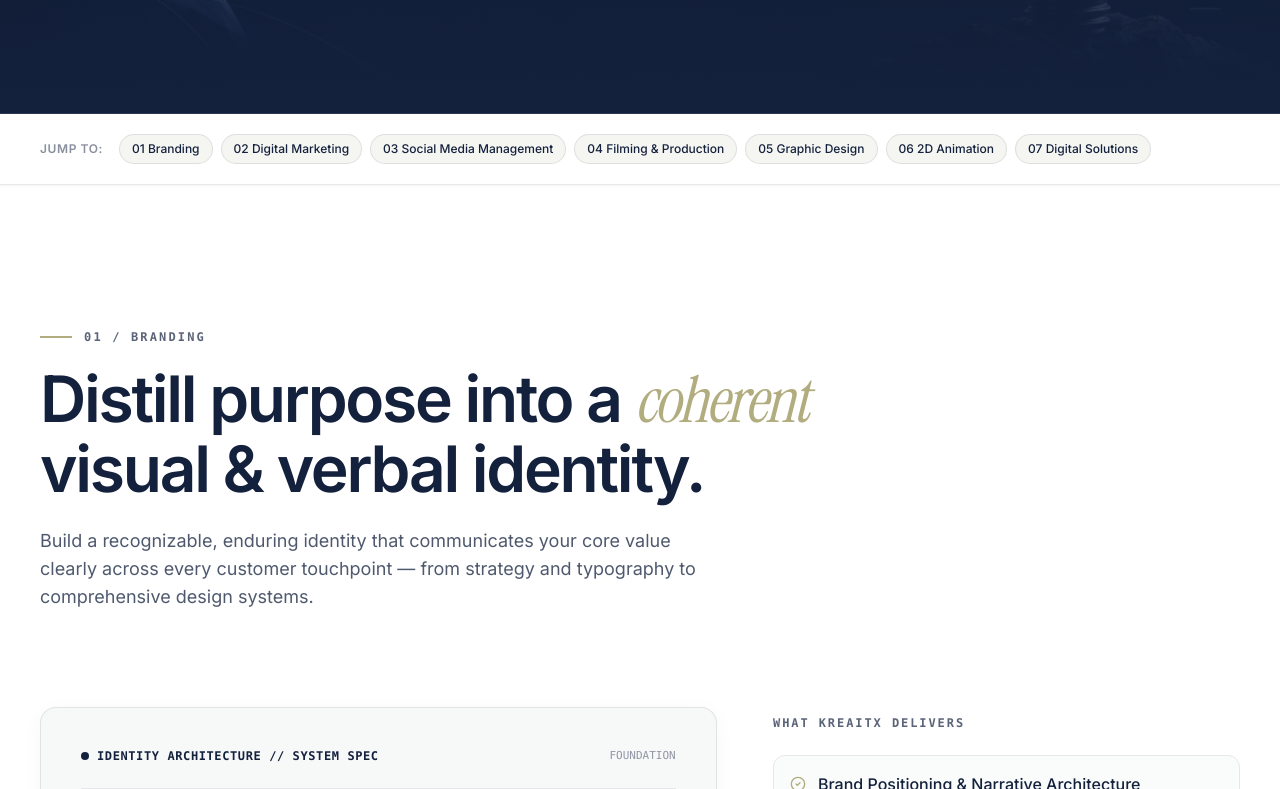
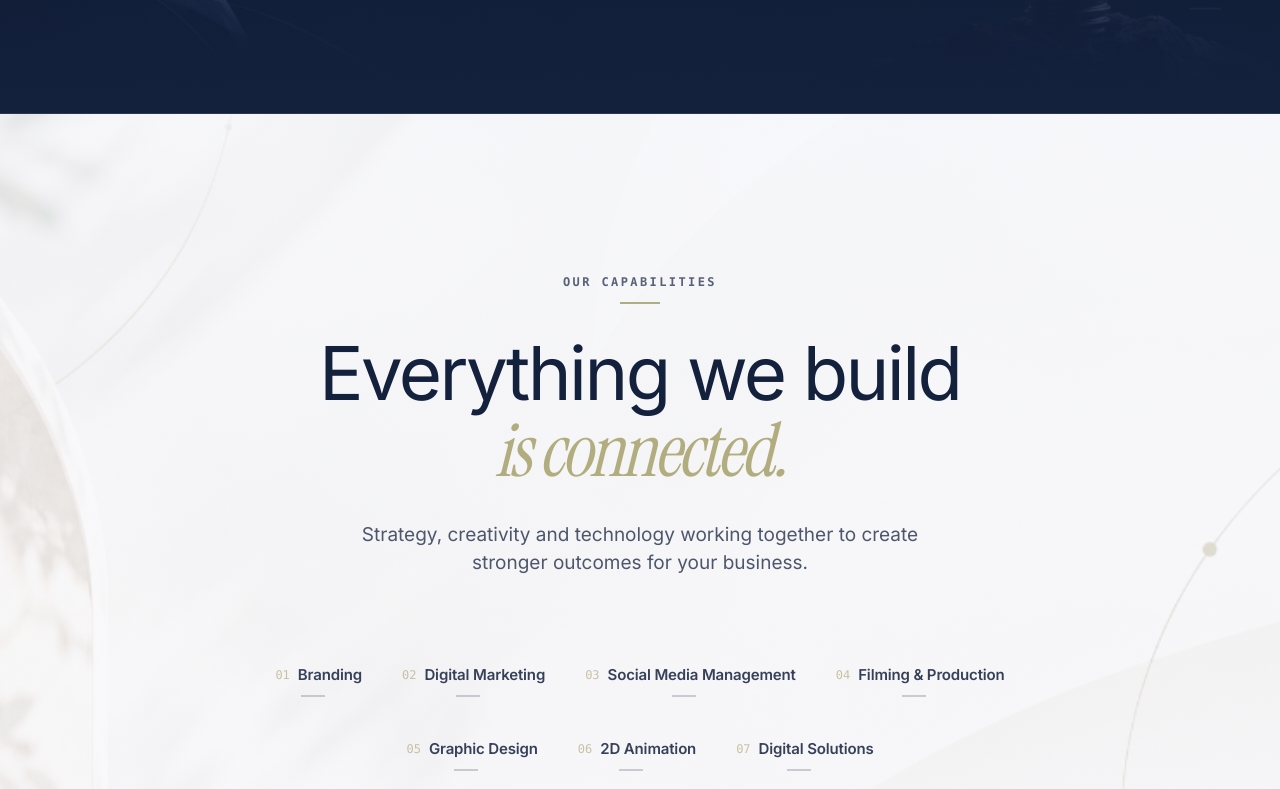
Before and after one commit to FaizaSami0007/KreaitX_By_Faiza, a Next.js app: page /solutions in a window 1280 px wide. Shown: the part 571-1360 px from the top of the page. Built offline with nearby package versions, Linux system fonts and the light colour scheme.

Commit message:
feat(solutions): add ConnectedCapabilitiesSection immediately after hero with custom architectural background and interactive service index

```diff
--- a/app/solutions/page.tsx
+++ b/app/solutions/page.tsx
@@ -8,6 +8,7 @@ import { Button } from "@/components/ui/Button";
 import { Reveal } from "@/components/ui/Reveal";
 import { BrandingSection } from "@/components/sections/BrandingSection";
 import { DigitalMarketingSection } from "@/components/sections/DigitalMarketingSection";
+import { ConnectedCapabilitiesSection } from "@/components/sections/ConnectedCapabilitiesSection";
 import { CTASection } from "@/components/sections/CTASection";
 import { servicesData } from "@/data/siteData";
 
@@ -61,7 +62,7 @@ export default function SolutionsPage() {
                   Start a Project
                 </Button>
                 <a
-                  href="#branding"
+                  href="#connected-capabilities"
                   className="inline-flex items-center justify-center px-6 py-3 min-h-[48px] rounded-full text-xs sm:text-sm font-medium text-[#F5F6F2] bg-white/10 hover:bg-white/20 border border-[#F5F6F2]/20 backdrop-blur-md transition-all duration-200 w-full sm:w-auto"
                 >
                   Explore All 7 Services ↓
@@ -72,25 +73,8 @@ export default function SolutionsPage() {
         </Container>
       </section>
 
-      {/* Quick Navigation Anchor Bar */}
-      <section className="bg-white border-b border-[#14213D]/10 py-4 sticky top-[65px] z-30 hidden md:block shadow-sm">
-        <Container size="default">
-          <div className="flex items-center gap-2 overflow-x-auto no-scrollbar py-1">
-            <span className="text-xs font-semibold uppercase tracking-wider text-[#14213D]/50 mr-2 shrink-0">
-              Jump to:
-            </span>
-            {servicesData.map((s) => (
-              <a
-                key={s.id}
-                href={`#${s.id}`}
-                className="px-3 py-1.5 rounded-full text-xs font-medium text-[#14213D] bg-[#F5F6F2] hover:bg-[#14213D] hover:text-[#F5F6F2] transition-all shrink-0 border border-[#14213D]/10"
-              >
-                {s.number} {s.title}
-              </a>
-            ))}
-          </div>
-        </Container>
-      </section>
+      {/* SECTION: CONNECTED CAPABILITIES (Immediately after Hero) */}
+      <ConnectedCapabilitiesSection />
 
       {/* SECTION 01: BRANDING */}
       <BrandingSection />
--- /dev/null
+++ b/components/sections/ConnectedCapabilitiesSection.tsx
@@ -0,0 +1,166 @@
+"use client";
+
+import React, { useState } from "react";
+import Image from "next/image";
+import Link from "next/link";
+import { ArrowDown } from "lucide-react";
+import { Container } from "@/components/ui/Container";
+import { Reveal } from "@/components/ui/Reveal";
+
+const capabilitiesList = [
+  { id: "branding", name: "Branding", href: "#branding", number: "01" },
+  { id: "digital-marketing", name: "Digital Marketing", href: "#digital-marketing", number: "02" },
+  { id: "social-media-management", name: "Social Media Management", href: "#social-media-management", number: "03" },
+  { id: "filming-production", name: "Filming & Production", href: "#filming-production", number: "04" },
+  { id: "graphic-design", name: "Graphic Design", href: "#graphic-design", number: "05" },
+  { id: "2d-animation", name: "2D Animation", href: "#2d-animation", number: "06" },
+  { id: "digital-solutions", name: "Digital Solutions", href: "#digital-solutions", number: "07" }
+];
+
+export const ConnectedCapabilitiesSection: React.FC = () => {
+  const [hoveredId, setHoveredId] = useState<string | null>(null);
+
+  return (
+    <section
+      id="connected-capabilities"
+      aria-labelledby="connected-capabilities-heading"
+      className="relative bg-[#F7F8FC] text-[#14213D] py-24 sm:py-32 lg:py-40 border-b border-[#14213D]/10 overflow-hidden flex items-center justify-center min-h-[720px] lg:min-h-[820px]"
+    >
+      {/* Background Architectural Artwork Layer */}
+      <div className="absolute inset-0 z-0 select-none pointer-events-none overflow-hidden">
+        <Image
+          src="/images/connected-capabilities-bg.png"
+          alt="KreaitX Connected Capabilities Studio Environment"
+          fill
+          priority
+          sizes="100vw"
+          className="object-cover object-center opacity-60 sm:opacity-75"
+        />
+        {/* Soft atmospheric gradient to ensure crisp, readable centered typography */}
+        <div className="absolute inset-0 bg-gradient-to-b from-[#F7F8FC]/85 via-[#F7F8FC]/60 to-[#F7F8FC]/90" />
+      </div>
+
+      <Container size="default" className="relative z-10 w-full max-w-[1280px]">
+        <div className="flex flex-col items-center text-center max-w-4xl mx-auto">
+
+          {/* Eyebrow */}
+          <Reveal delay={0.05} yOffset={10}>
+            <div className="flex flex-col items-center justify-center mb-6 sm:mb-8">
+              <span className="text-[11px] sm:text-xs font-mono font-semibold uppercase tracking-[0.2em] text-[#14213D]/70">
+                OUR CAPABILITIES
+              </span>
+              <span className="w-10 h-[1.5px] bg-[#B2AD7F] mt-3" aria-hidden="true" />
+            </div>
+          </Reveal>
+
+          {/* Main Statement Headline */}
+          <Reveal delay={0.12} yOffset={18}>
+            <h2
+              id="connected-capabilities-heading"
+              className="text-[clamp(38px,5.8vw,80px)] font-normal text-[#14213D] tracking-[-0.035em] leading-[1.02]"
+            >
+              Everything we build <br />
+              <span className="font-serif-italic font-normal text-[#B2AD7F]">
+                is connected.
+              </span>
+            </h2>
+          </Reveal>
+
+          {/* Supporting Idea Copy */}
+          <Reveal delay={0.18} yOffset={14}>
+            <p className="mt-6 sm:mt-8 text-base sm:text-lg lg:text-[19px] text-[#14213D]/75 leading-[1.68] font-normal max-w-[620px] mx-auto">
+              Strategy, creativity and technology working together to create stronger outcomes for your business.
+            </p>
+          </Reveal>
+
+          {/* ============================================================ */}
+          {/* SERVICE NAVIGATION INDEX                                     */}
+          {/* ============================================================ */}
+          <Reveal delay={0.26} yOffset={16} className="w-full mt-14 sm:mt-18 lg:mt-20">
+            {/* Desktop & Tablet: Sophisticated Flowing Index */}
+            <div className="hidden md:flex flex-wrap items-center justify-center gap-x-8 lg:gap-x-10 gap-y-6 max-w-4xl mx-auto">
+              {capabilitiesList.map((service) => {
+                const isHovered = hoveredId === service.id;
+
+                return (
+                  <a
+                    key={service.id}
+                    href={service.href}
+                    onMouseEnter={() => setHoveredId(service.id)}
+                    onMouseLeave={() => setHoveredId(null)}
+                    className="group inline-flex flex-col items-center py-2 transition-all duration-300 hover:-translate-y-1 cursor-pointer"
+                  >
+                    <div className="flex items-center gap-2">
+                      <span className="text-xs font-mono text-[#B2AD7F] opacity-70 group-hover:opacity-100">
+                        {service.number}
+                      </span>
+                      <span
+                        className={`text-sm lg:text-[15px] font-semibold tracking-[-0.01em] transition-colors duration-200 ${
+                          isHovered ? "text-[#14213D]" : "text-[#14213D]/85"
+                        }`}
+                      >
+                        {service.name}
+                      </span>
+                    </div>
+
+                    {/* Interactive Expanding Underline + Green-Gold Dot */}
+                    <div className="flex items-center justify-center mt-2 w-full">
+                      <div
+                        className={`h-[1.5px] transition-all duration-300 ${
+                          isHovered ? "w-12 bg-[#B2AD7F]" : "w-6 bg-[#14213D]/20"
+                        }`}
+                      />
+                      <span
+                        className={`w-1.5 h-1.5 rounded-full bg-[#B2AD7F] ml-1.5 transition-all duration-300 ${
+                          isHovered ? "opacity-100 scale-100" : "opacity-0 scale-50"
+                        }`}
+                      />
+                    </div>
+                  </a>
+                );
+              })}
+            </div>
+
+            {/* Mobile: Clean Vertical List with Accessible Touch Targets */}
+            <div className="flex md:hidden flex-col w-full divide-y divide-[#14213D]/10 bg-white/70 backdrop-blur-sm rounded-2xl border border-[#14213D]/10 p-2 shadow-sm">
+              {capabilitiesList.map((service) => (
+                <a
+                  key={service.id}
+                  href={service.href}
+                  className="flex items-center justify-between py-3.5 px-4 text-left min-h-[46px] hover:bg-white/80 active:bg-white transition-colors"
+                >
+                  <div className="flex items-center gap-3">
+                    <span className="text-xs font-mono font-bold text-[#B2AD7F]">
+                      {service.number}
+                    </span>
+                    <span className="text-sm font-semibold text-[#14213D]">
+                      {service.name}
+                    </span>
+                  </div>
+                  <span className="text-xs font-mono text-[#B2AD7F]">→</span>
+                </a>
+              ))}
+            </div>
+          </Reveal>
+
+          {/* ============================================================ */}
+          {/* SECTION CONTINUATION / SUBTLE CTA                            */}
+          {/* ============================================================ */}
+          <Reveal delay={0.34} yOffset={14}>
+            <div className="mt-16 sm:mt-20 flex flex-col items-center">
+              <a
+                href="#branding"
+                className="group inline-flex flex-col items-center text-xs font-mono font-semibold uppercase tracking-[0.18em] text-[#14213D]/70 hover:text-[#14213D] transition-colors"
+              >
+                <span>Explore Our Services</span>
+                <span className="w-[1px] h-8 sm:h-10 bg-[#14213D]/25 group-hover:h-14 group-hover:bg-[#B2AD7F] transition-all duration-300 my-2.5" />
+                <ArrowDown className="h-3.5 w-3.5 text-[#B2AD7F] transition-transform duration-200 group-hover:translate-y-1" />
+              </a>
+            </div>
+          </Reveal>
+
+        </div>
+      </Container>
+    </section>
+  );
+};
```
Also changed, not shown: public/images/a_clean_minimalist_modern_abstract_background_sc.png (added), public/images/connected-capabilities-bg.png (added).
